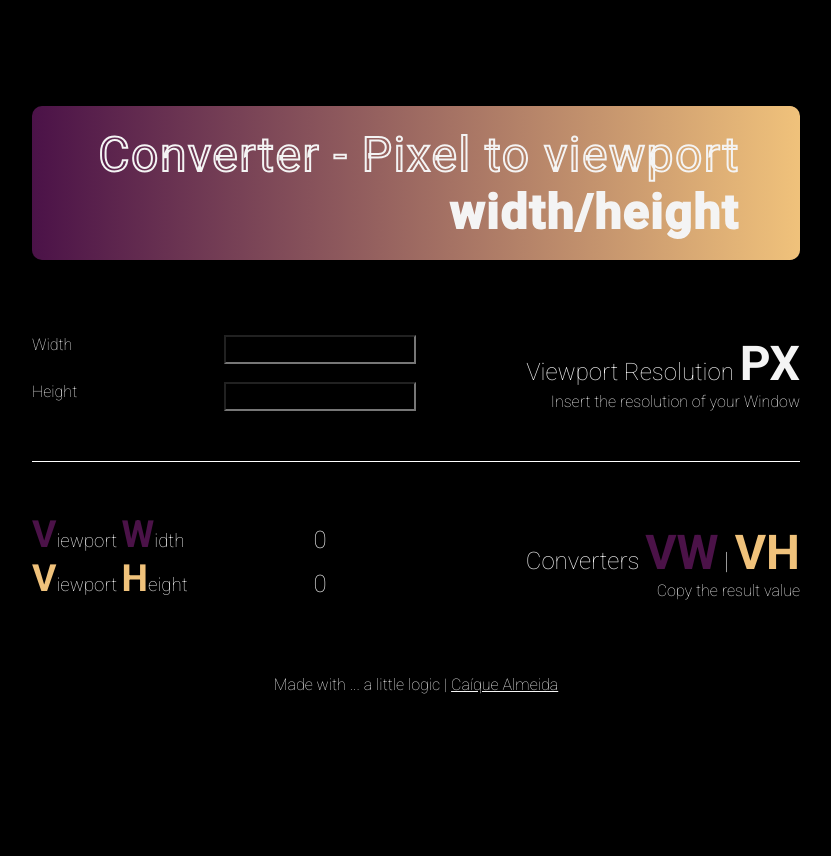
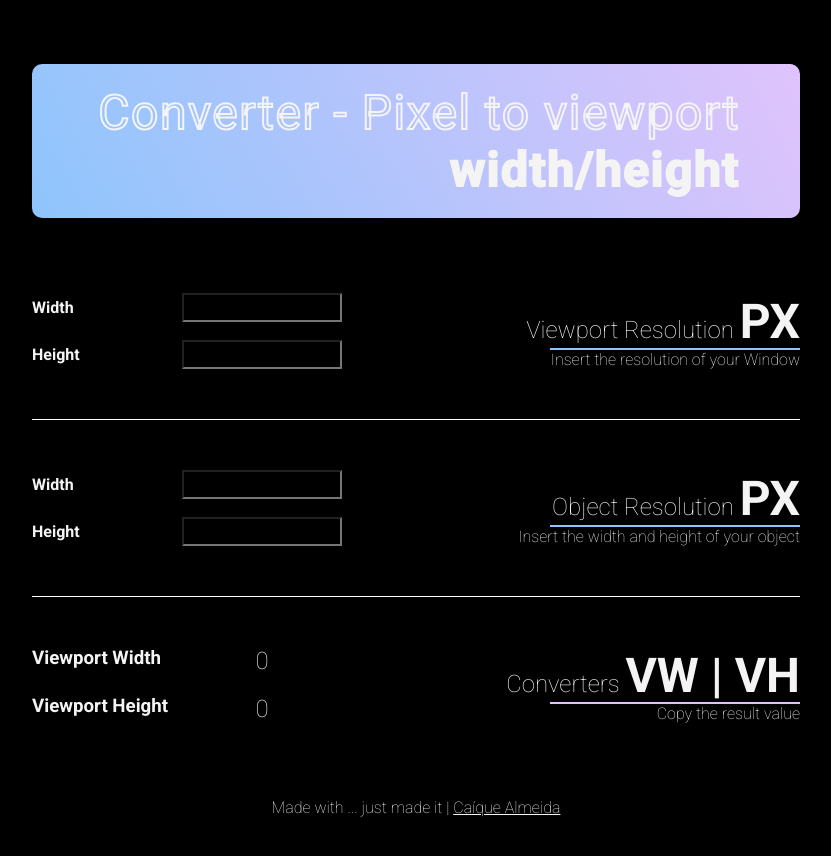
Before and after one commit to caiqalmeida/css-viewport-converter, a plain HTML site: page index.html in a window 1280 px wide. Shown: the whole page, without its empty margins (224-1055 px from the left). Before the commit the page ends 800 px from the top, so only its background shows below. Drawn offline with Linux system fonts and the light colour scheme.

Commit message:
finalizado o css e o js

```diff
--- a/index.html
+++ b/index.html
@@ -8,7 +8,7 @@
   <link href="https://fonts.googleapis.com/css?family=Roboto:100,300,400,500,700&display=swap" rel="stylesheet">
   <!-- Stylesheets -->
   <link rel="stylesheet" href="style.css">
-  <title>Conversor - Px para VW/VH</title>
+  <title>Converter - PX to VW/VH </title>
 </head>
 <body>
 
@@ -18,7 +18,7 @@
     <h1>Converter - Pixel to viewport <span>width/height</span></h1>
   </header>
 
-<!-- Resolutions -->
+<!-- Viewport Resolutions -->
 
   <section class="row">
 
@@ -26,12 +26,12 @@
 
       <div class="container-left__item">
         <label class="container-left__item__title" for="res_width">Width</label>
-        <input type="number" name="res_width" id="res_width">
+        <input id="window_width" type="number">
       </div>
 
       <div class="container-left__item">
         <label class="container-left__item__title" for="res_width">Height</label>
-        <input type="number" name="res_height" id="res_height">
+        <input id="window_height" type="number">
       </div>
 
     </div>
@@ -50,6 +50,38 @@
 
 <div class="line"></div>
 
+<!-- Object Resolution -->
+
+<section class="row">
+
+  <div class="container container-left">
+
+    <div class="container-left__item">
+      <label class="container-left__item__title" for="res_width">Width</label>
+      <input id="object_width" type="number">
+    </div>
+
+    <div class="container-left__item">
+      <label class="container-left__item__title" for="res_width">Height</label>
+      <input id="object_height" type="number">
+    </div>
+
+  </div>
+
+
+
+  <div class="container container-right">
+
+    <h2>Object Resolution  <span>PX</span></h2>
+    <p>Insert the width and height of your object</p>
+
+  </div>
+
+</section>
+<!-- Divisor line-->
+
+<div class="line"></div>
+
 <!-- Converters -->
 
   <section class="row">
@@ -57,13 +89,13 @@
     <div class="container container-left">
 
       <div class="container-left__item">
-        <h3 class="container-left__item__title"><span class="w-color">V</span>iewport <span class="w-color">W</span>idth </h3>
-        <p>0</p>
+        <h3 class="container-left__item__title">Viewport Width </h3>
+        <p id="result_vw">0</p>
       </div>
 
       <div class="container-left__item">
-        <h3 class="container-left__item__title"><span class="h-color">V</span>iewport <span class="h-color">H</span>eight</h3>
-        <p>0</p>
+        <h3 class="container-left__item__title">Viewport Height</h3>
+        <p id="result_vh">0</p>
       </div>
 
     </div>
@@ -72,7 +104,7 @@
 
     <div class="container container-right">
 
-      <h2>Converters <span class="w-color">VW</span> | <span class="h-color">VH</span></h2>
+      <h2 class="converters-title">Converters <span>VW | VH</span></h2>
       <p>Copy the result value</p>
 
     </div>
@@ -81,7 +113,7 @@
 
  <!-- Footer -->
   <footer>
-    <p>Made with ... a little logic | <a href="https://caiquealmeida.dev/">Caíque Almeida</a> </p>
+    <p>Made with ... just made it | <a href="https://caiquealmeida.dev/">Caíque Almeida</a> </p>
   </footer>
 
 </div>
--- a/main.js
+++ b/main.js
@@ -0,0 +1,40 @@
+// DOM Selectors
+
+const winWidth = document.querySelector('#window_width');
+const winHeight = document.querySelector('#window_height');
+
+const objWidth = document.querySelector('#object_width');
+const objHeight = document.querySelector('#object_height');
+
+const resVw = document.querySelector('#result_vw');
+const resVh = document.querySelector('#result_vh');
+
+const convertWidth = () => {
+  let winValue = winWidth.value;
+  let objValue = objWidth.value;
+
+  let result = convertCalc(winValue, objValue);
+
+  result > 0 ? resVw.innerText = result : resVw.innerText = '0';
+};
+
+const convertHeight = () => {
+  let winValue = winHeight.value;
+  let objValue = objHeight.value;
+
+  let result = convertCalc(winValue, objValue);
+
+  result > 0 ? resVh.innerText = result : resVh.innerText = '0';
+};
+
+const convertCalc = (windowPx, objPx) => {
+  return objPx*100 / windowPx ;
+};
+
+winWidth.addEventListener('keyup', convertWidth);
+
+winHeight.addEventListener('keyup', convertHeight);
+
+objWidth.addEventListener('keyup', convertWidth);
+
+objHeight.addEventListener('keyup', convertHeight);
--- a/style.css
+++ b/style.css
@@ -23,11 +23,21 @@ input {
 body {
   background: black;
   padding: 8vh 20vw;
-  overflow: hidden;
 }
 
 h2 {
   font-size: 1.5em;
+  position: relative;
+}
+
+h2::after {
+  content: '';
+  position: absolute;
+  right: 0;
+  bottom: 0;
+  height: 2px;
+  width: 65%;
+  background-color: #8EC5FC;
 }
 
 h2 > span {
@@ -37,8 +47,6 @@ h2 > span {
 /* --------- Wrapper --------- */
 
 body {
-  height: 100vh;
-  widows: 100vw;
   display: flex;
   justify-content: center;
   align-items: center;
@@ -48,9 +56,8 @@ body {
 /* --------- Header --------- */
 
 header {
-  background: #F0C27B;
-  background: -webkit-linear-gradient(to right, #4B1248, #F0C27B);
-  background: linear-gradient(to right, #4B1248, #F0C27B);
+  background-color: #8EC5FC;
+  background-image: linear-gradient(62deg, #8EC5FC 0%, #E0C3FC 100%);
   border-radius: 10px;
   padding: 20px 60px;
   margin-bottom: 25px;
@@ -97,11 +104,20 @@ h1 > span {
 
 .container-left__item {
   display: flex;
-  justify-content: space-between;
 }
 
-.container-left__item label, .container-left__item input, .container-left__item h3, .container-left__item p {
-  width: 50%;
+.container-left__item label {
+  display: flex;
+  align-items: center;
+}
+
+.container-left__item label,  .container-left__item h3  {
+  width: 150px;
+  font-weight: 600;
+}
+
+.container-left__item input, .container-left__item p {
+  width: 160px;
 }
 
 .container-left__item input {
@@ -114,11 +130,8 @@ h1 > span {
 
 .container-left__item p {
   text-align: center;
-  padding-top: 14px;
   font-size: 1.5em;
 }
-
-
 
 .container-right {
   display: flex;
@@ -128,16 +141,8 @@ h1 > span {
   text-align: right;
 }
 
-.w-color {
-  color: #4B1248 ;
-  font-size: 2em;
-  font-weight: 700;
-}
-
-.h-color {
-  color : #F0C27B;
-  font-size: 2em;
-  font-weight: 700;
+.converters-title::after {
+  background-color: #E0C3FC;
 }
 
 
```
